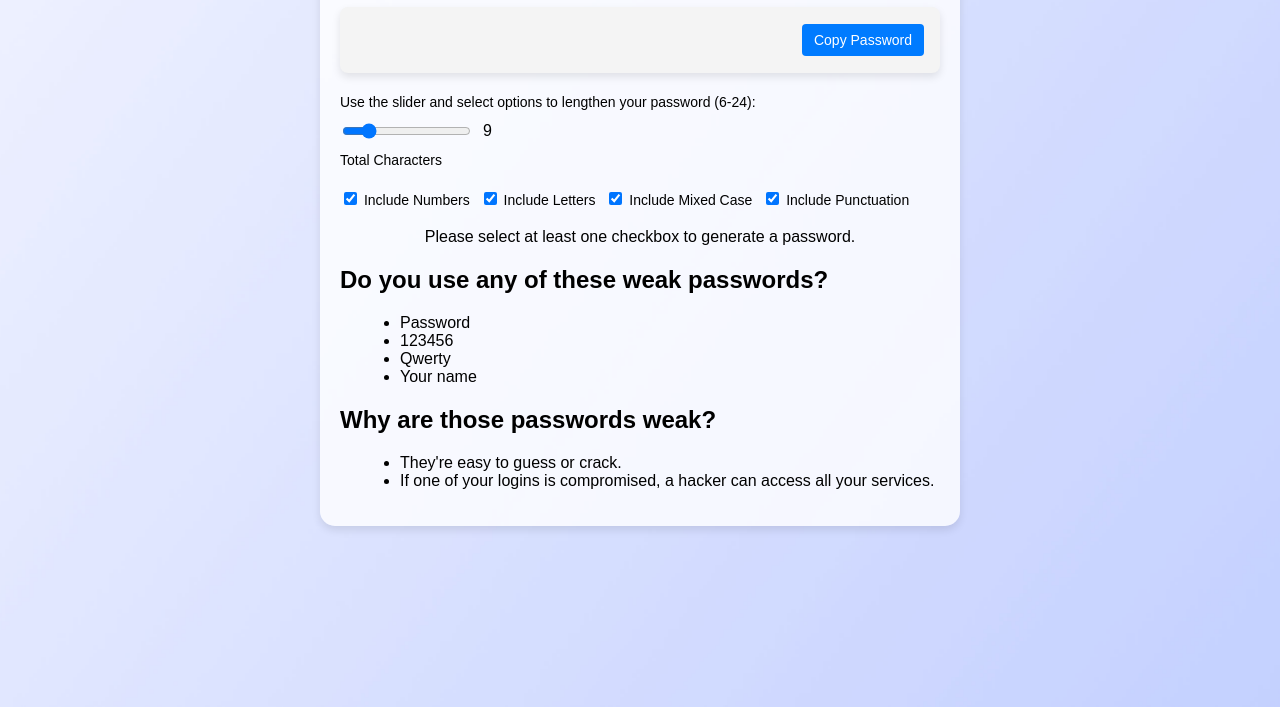
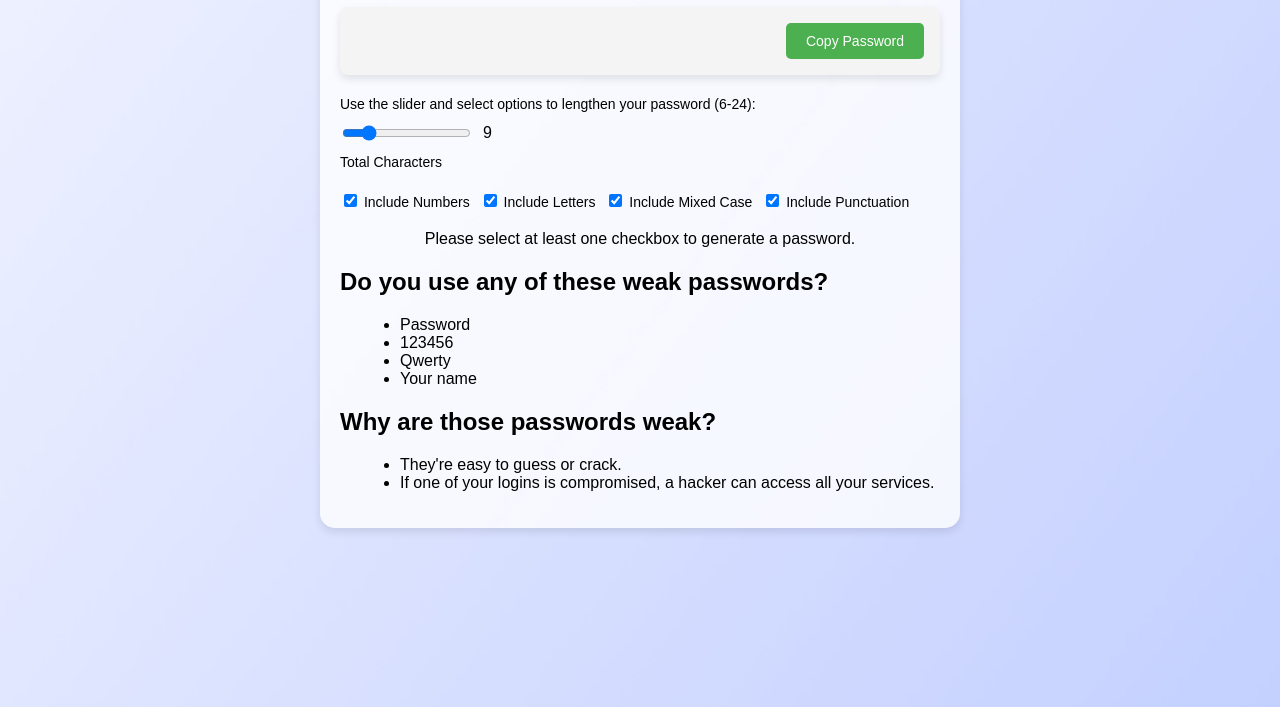
Before and after one commit to Tinku1001/passwordGenerator, a plain HTML site: page index.html in a window 1280 px wide. Shown: the part 113-820 px from the top of the page. Drawn offline with Linux system fonts and the light colour scheme.

Commit message:
complete task12

```diff
--- a/styles.css
+++ b/styles.css
@@ -157,18 +157,18 @@ label {
 }
 
 #copy-btn {
-  padding: 8px 12px;
+  background-color: #4CAF50;
+  color: white;
+  border: none;
+  border-radius: 5px;
+  padding: 10px 20px;
   font-size: 14px;
-  color: #fff;
-  background-color: #007bff;
-  border: none;
-  border-radius: 4px;
   cursor: pointer;
   transition: background-color 0.3s ease;
 }
 
 #copy-btn:hover {
-  background-color: #0056b3;
+  background-color: #45a049; /* Slightly darker green for hover effect */
 }
 
 #password {
```
